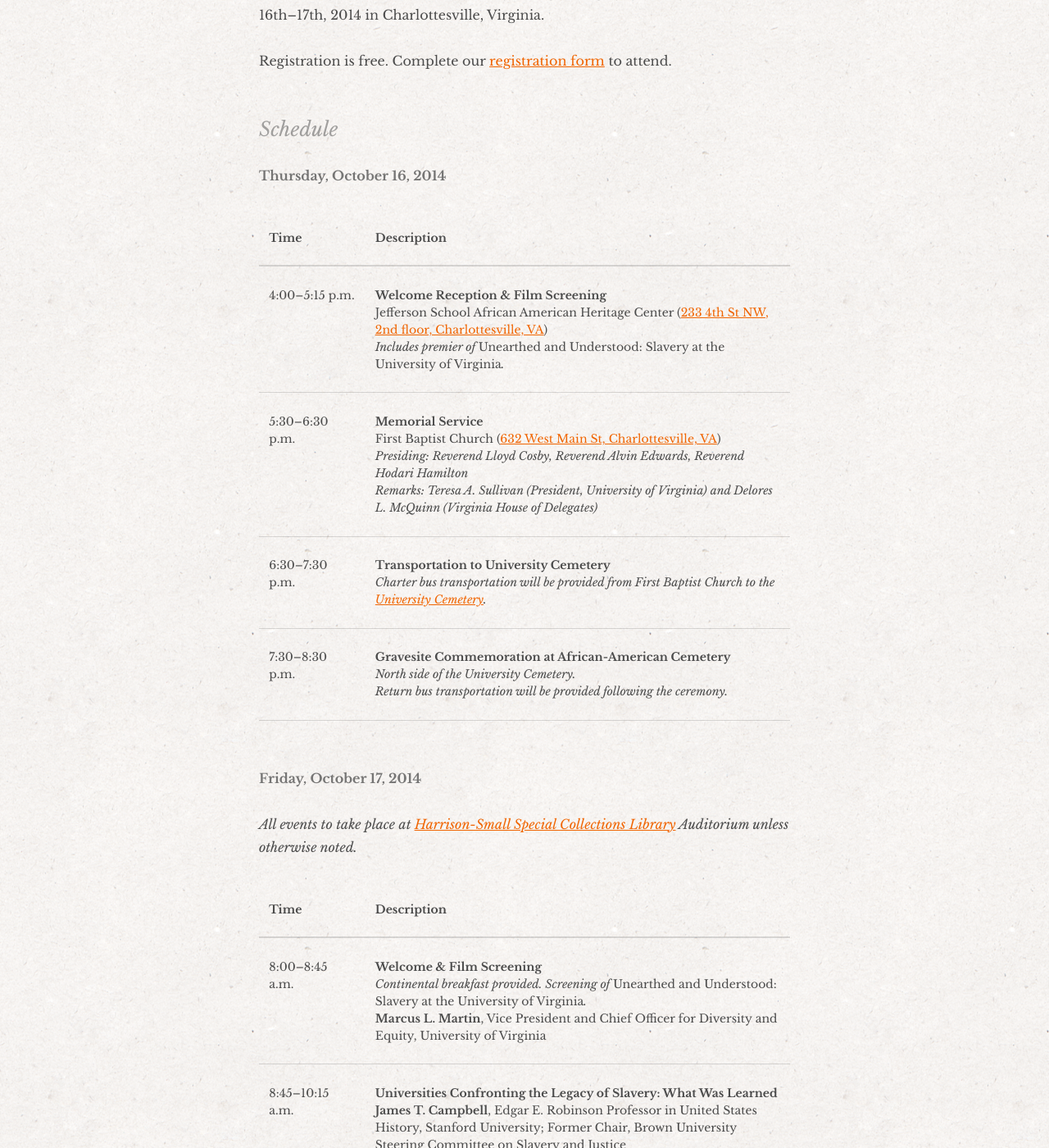
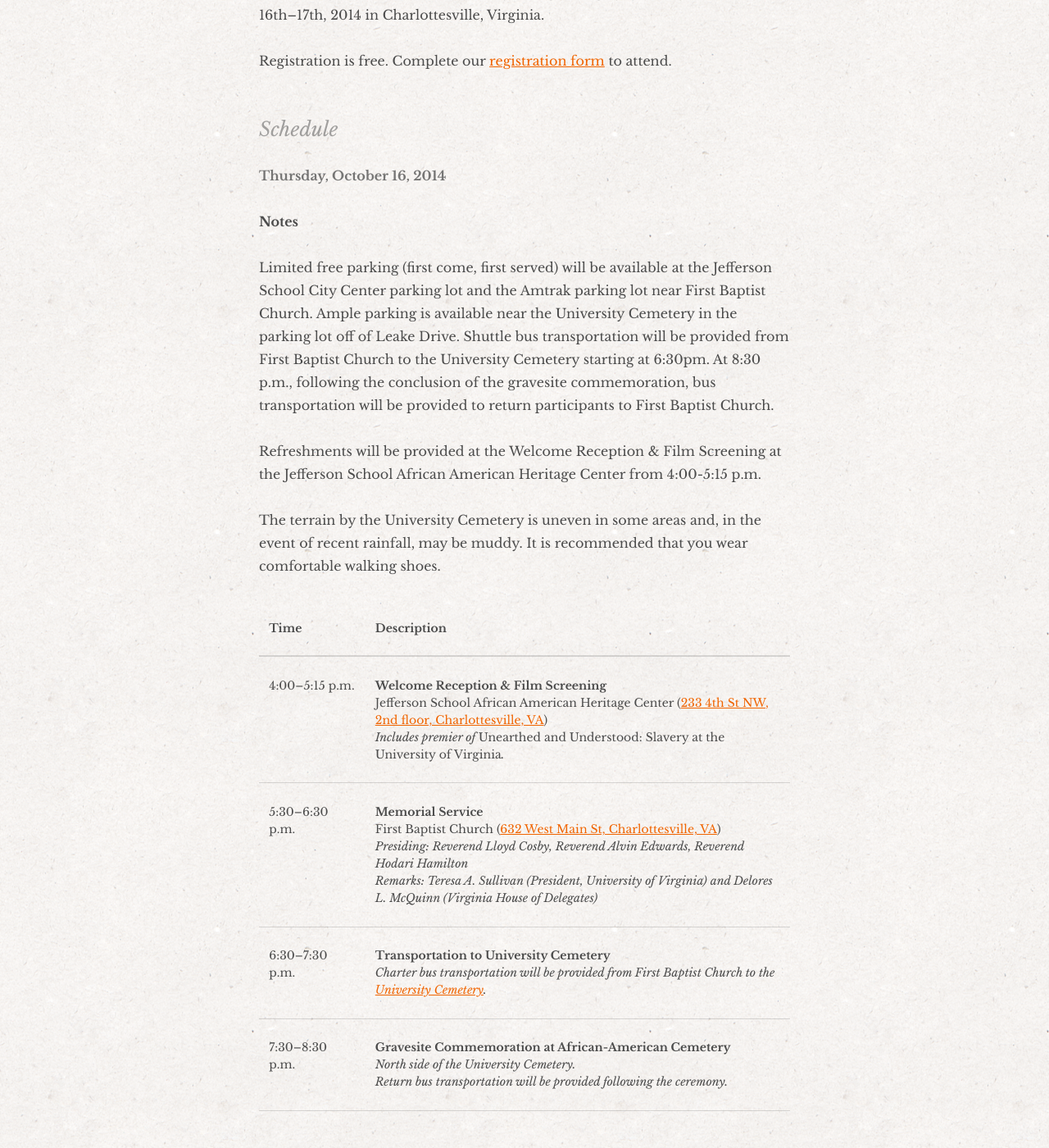
Before and after one commit to scholarslab/slavery, a Jekyll site: the page built from symposium.html, in a window 1280 px wide and 1400 px high, scrolled down 726 px. Shown: the whole window at 82% size. Built offline with Jekyll 4.4.1, drawn with Linux system fonts in a browser that asks for light colours; some web fonts are replaced; some of the changed text lies outside the part shown.

Commit message:
Updates notes for each day of symposium.

```diff
--- a/symposium.html
+++ b/symposium.html
@@ -13,6 +13,13 @@
 
 <h3>Thursday, October 16, 2014</h3>
 
+<p><strong>Notes</strong></p>
+
+<p>Limited free parking (first come, first served) will be available at the Jefferson School City Center parking lot and the Amtrak parking lot near First Baptist Church. Ample parking is available near the University Cemetery in the parking lot off of Leake Drive. Shuttle bus transportation will be provided from First Baptist Church to the University Cemetery starting at 6:30pm. At 8:30 p.m., following the conclusion of the gravesite commemoration, bus transportation will be provided to return participants to First Baptist Church.</p>
+
+<p>Refreshments will be provided at the Welcome Reception &amp; Film Screening at the Jefferson School African American Heritage Center from 4:00-5:15 p.m.</p>
+
+<p>The terrain by the University Cemetery is uneven in some areas and, in the event of recent rainfall, may be muddy. It is recommended that you wear comfortable walking shoes.</p>
 <table>
     <thead>
         <tr>
@@ -59,6 +66,9 @@
 <h3>Friday, October 17, 2014</h3>
 
 <p><em>All events to take place at <a href="https://pages.shanti.virginia.edu/Harrison_Institute/">Harrison-Small Special Collections Library</a> Auditorium unless otherwise noted.</em></p>
+<p><strong>Notes</strong></p>
+<p>Hourly parking is available in the Central Grounds Parking Garage. Harrison-Small Special Collections Library is also easily accessible on the Free Trolley Line (Stop: UVA Chapel).</p>
+<p>Registration is full. Please plan to arrive early in order to be guaranteed a seat in the auditorium.</p>
 
 <table>
     <thead>
```
Also changed, not shown: other parts of symposium.html (+0 -8 lines).
